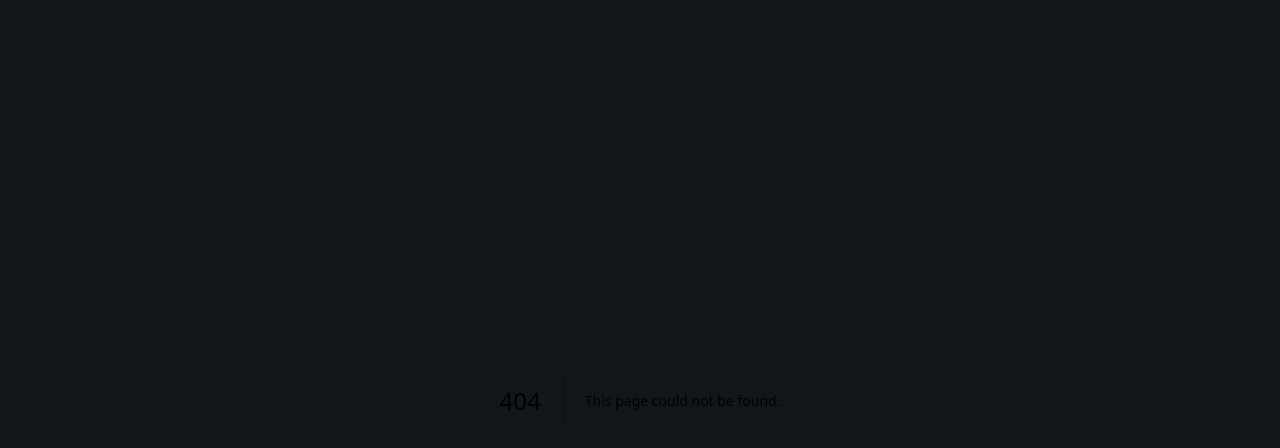
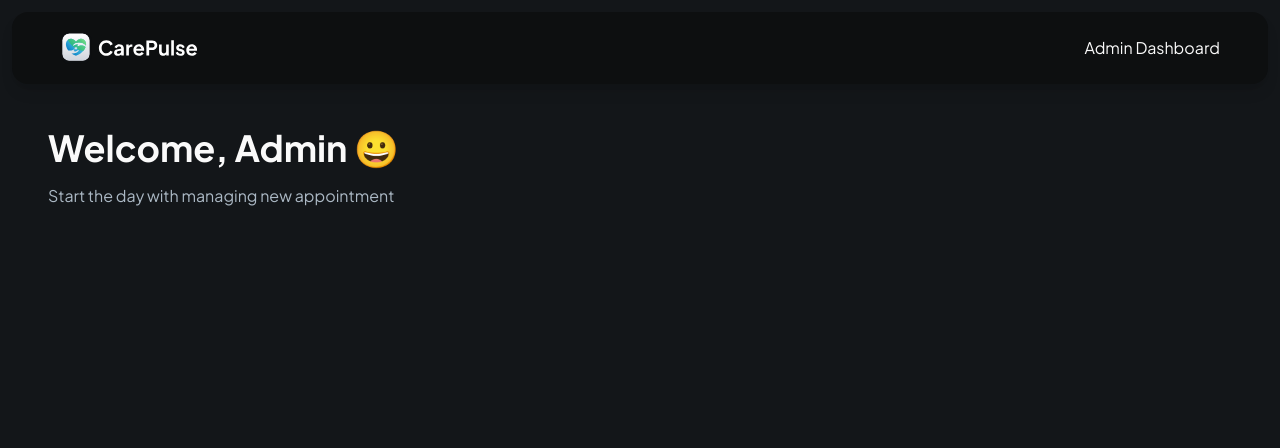
Before and after one commit to eesyDev/carepulse, a Next.js app: page /admin in a window 1280 px wide. Before the commit this address had no page. Shown: the top 448 px of the page. Built offline with nearby package versions, Linux system fonts and the light colour scheme.

Commit message:
add: admin dashboard page (uncompleted)

```diff
--- /dev/null
+++ b/app/admin/page.tsx
@@ -0,0 +1,31 @@
+import Image from 'next/image'
+import Link from 'next/link'
+import React from 'react'
+
+const Admin = () => {
+  return (
+    <div className='mx-auto flex max-w-7xl flex-col space-y-14'>
+        <header className='admin-header'>
+            <Link href='/' className='cursor-pointer'>
+                <Image
+                    src="/assets/icons/logo-full.svg"
+                    height={32}
+                    width={32}
+                    alt='Logo'
+                    className='h-8 w-fit'
+                />
+            </Link>
+            <p className="text-16-smibold">Admin Dashboard</p>
+        </header>
+        <main className='admin-main'>
+            <section className="w-full space-y-4">
+                <h1 className="header">Welcome, Admin 😀</h1>
+                <p className="text-dark-700">Start the day with managing new appointment</p>
+            </section>
+            <section className="admin-stat"></section>
+        </main>
+    </div>
+  )
+}
+
+export default Admin
```
